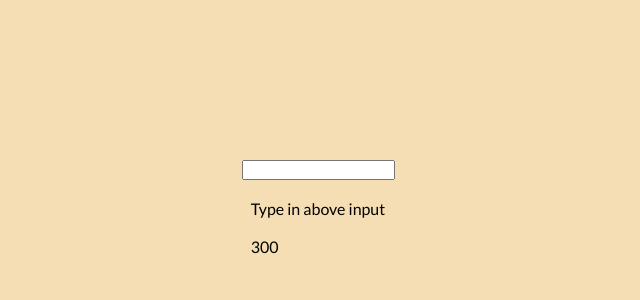
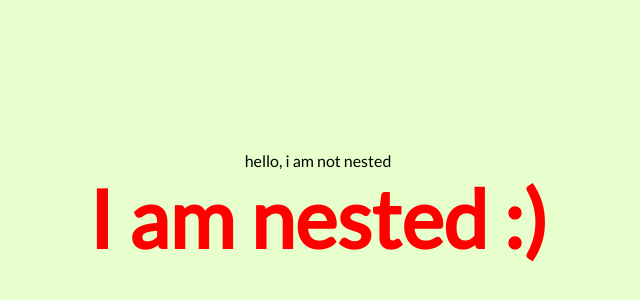
Before and after one commit to legalities/legalities, a React (Create React App) app: page / in a window 1280 px wide. Shown: the part 192-492 px from the top of the page, without its empty margins (322-962 px from the left). Built offline with nearby package versions, Linux system fonts and the light colour scheme.

Commit message:
scss example

```diff
--- a/package.json
+++ b/package.json
@@ -6,9 +6,12 @@
     "@testing-library/jest-dom": "^5.17.0",
     "@testing-library/react": "^13.4.0",
     "@testing-library/user-event": "^13.5.0",
+    "firebase": "^10.4.0",
     "react": "^18.2.0",
     "react-dom": "^18.2.0",
+    "react-router-dom": "^6.16.0",
     "react-scripts": "5.0.1",
+    "sass": "^1.68.0",
     "valtio": "^1.11.2",
     "web-vitals": "^2.1.4"
   },
--- a/src/App.js
+++ b/src/App.js
@@ -2,12 +2,14 @@ import "./styles/App.css"
 import store, { updatesamplestate } from "./Store";
 import { useSnapshot } from "valtio";
 import Valtion_Use_Sample from "./Valtion_Use_Sample";
+import Navbar from "./Components/Navbar";
 
 
 function App() {
 
   return (
-    <Valtion_Use_Sample />
+    <Navbar />
+    // <Valtion_Use_Sample />
   );
 }
 
--- /dev/null
+++ b/src/Components/Navbar.jsx
@@ -0,0 +1,18 @@
+import React from 'react'
+import "../styles/navbar.scss"
+
+export default function Navbar() {
+    return (
+        <div id="navbar">
+            <p>
+                hello, i am not nested
+            </p>
+            <div id='newparent'>
+                <div id="new">
+                    I am nested :)
+                </div>
+            </div>
+
+        </div>
+    )
+}
--- /dev/null
+++ b/src/styles/navbar.scss
@@ -0,0 +1,18 @@
+// you ca simply nest the component to avoid any further conflicts in stylings
+
+#navbar {
+    display: flex;
+    text-align: center;
+    justify-content: center;
+    align-items: center;
+    flex-direction: column;
+    height: 100vh;
+
+    #newparent {
+        #new {
+            color: red;
+            font-weight: bold;
+            font-size: 5em;
+        }
+    }
+}
```
Also changed, not shown: 1 other file (tests, documents, lock files or other folders).
